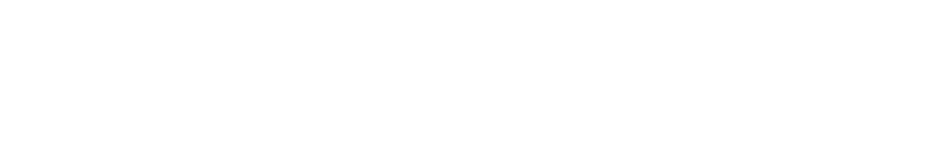
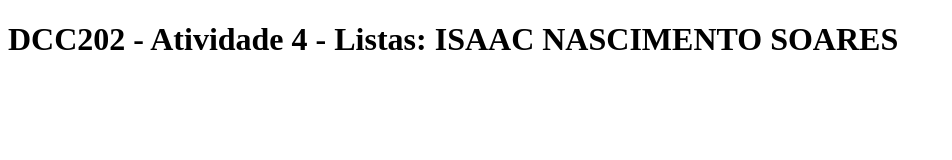
Before and after one commit to ufjf-dcc202/ufjf-dcc202-2023-3-a-atv4-IsaacNSoares, a website: page listas.html in a window 1280 px wide. Shown: the whole page, without its empty margins (0-952 px from the left). Drawn offline with Linux system fonts and the light colour scheme.

Commit message:
cria um main com título em listas.html

```diff
--- a/listas.html
+++ b/listas.html
@@ -6,6 +6,8 @@
   <title>DCC202 - Atividade 4 - Listas: ISAAC NASCIMENTO SOARES</title>
 </head>
 <body>
-
+  <main>
+    <h1>DCC202 - Atividade 4 - Listas: ISAAC NASCIMENTO SOARES</h1>
+  </main>
 </body>
 </html>
```
